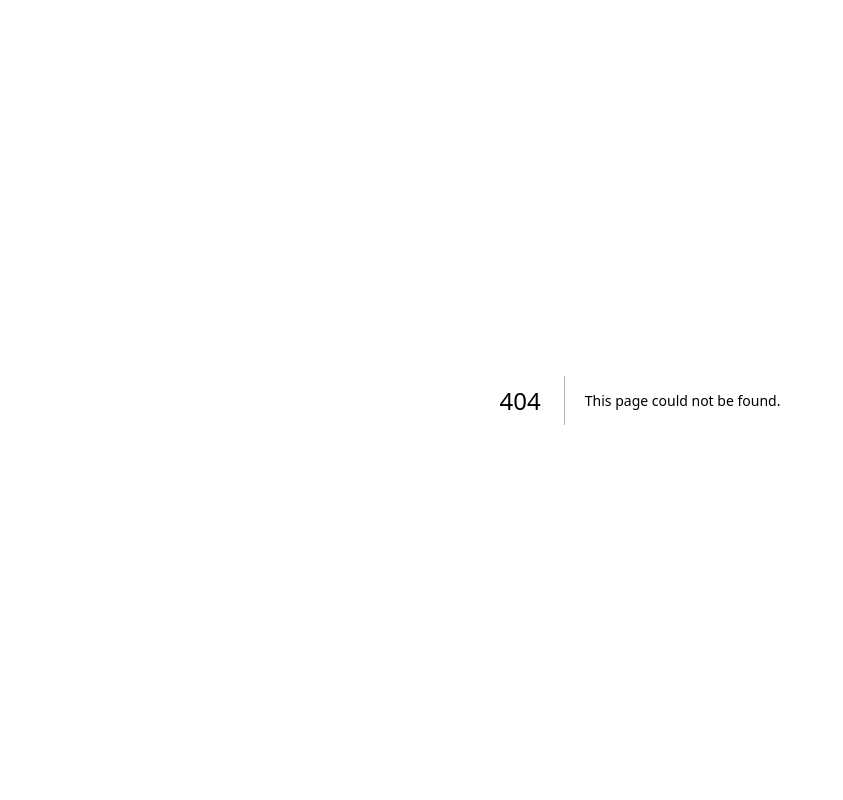
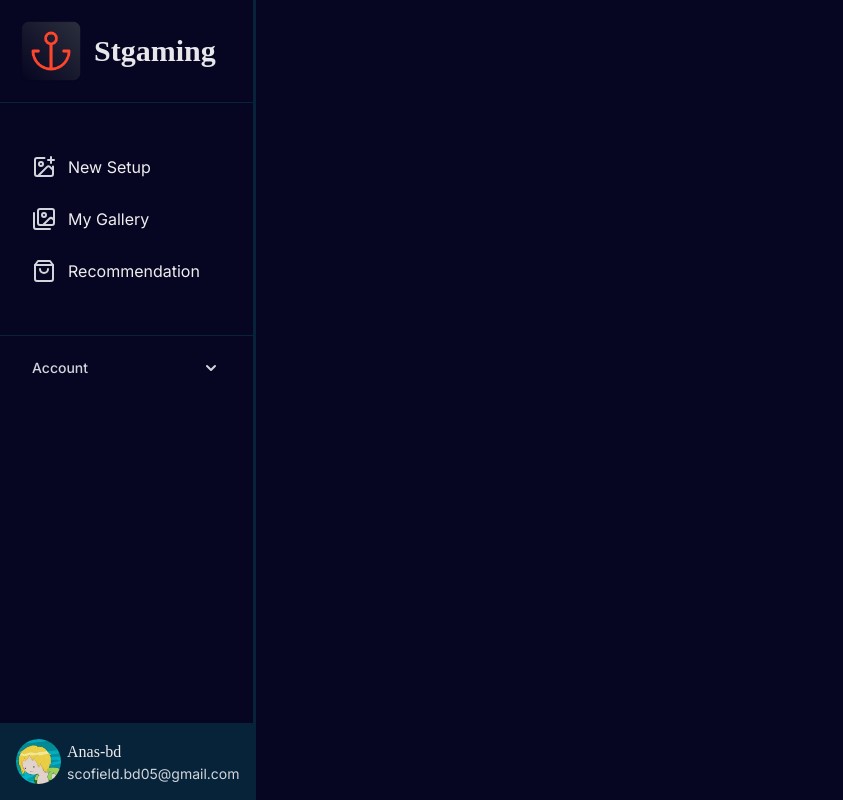
Before and after one commit to Anasbd05/stgaming, a Next.js app: page /dashboard in a window 1280 px wide. Before the commit this address had no page. Shown: the whole page, without its empty margins (0-843 px from the left). Built offline with nearby package versions, Linux system fonts and the light colour scheme.

Commit message:
dash && sidebar added

```diff
--- /dev/null
+++ b/src/app/dashboard/page.tsx
@@ -0,0 +1,13 @@
+import Sidebar from '@/constant/Sidebar'
+import React from 'react'
+
+const Dashboard = () => {
+    return (
+        <div className='w-full '>
+            <Sidebar />
+
+        </div>
+    )
+}
+
+export default Dashboard
--- a/src/app/globals.css
+++ b/src/app/globals.css
@@ -8,12 +8,12 @@
   color-scheme: light;
   --color-primary: #C80036;
   --color-secondary: #FFF455;
-  --color-accent: #FA4032;
+  --color-accent: #30D5C8;
 }
 
 @theme {
   --color-background: #070622;
-  --color-foreground: #0B2447;
+  --color-foreground: #001430;
   --color-pricing: #07233a;
   --color-text: #eeeeee;
   --font-header: "Onest", "sans-serif";
--- a/src/app/login/page.tsx
+++ b/src/app/login/page.tsx
@@ -1,15 +1,22 @@
+"use client"
 import {MoveLeft} from 'lucide-react'
 import Image from 'next/image'
-import Link from 'next/link'
+import {useRouter} from 'next/navigation'
 import React from 'react'
 
 const Login = () => {
+
+    const router = useRouter()
+
+
+
+
     return (
         <section className='h-screen flex flex-col w-4/5 sm:w-3/6 mx-auto md:w-2/5 lg:w-2/6 justify-center'>
-            <Link className='text-lg font-header flex items-center gap-2 px-3 text-center font-medium text-text hover:bg-gray-200 hover:text-black rounded-md py-2 w-20 my-3' href={"/"}>
+            <button onClick={() => router.back()} className='text-lg cursor-pointer font-header flex items-center gap-2 px-3 text-center font-medium text-text hover:bg-gray-200 hover:text-black rounded-md py-2 w-20 my-3'>
                 <MoveLeft className='w-4 h-4' />
                 Back
-            </Link>
+            </button>
             <main className="flex flex-col p-5 bg-foreground rounded-lg  ">
                 <div className="flex gap-3 items-center justify-center">
                     <Image alt="" draggable={false} src={"/logo.png"} height={50} width={50} />
--- a/src/assets/data.js
+++ b/src/assets/data.js
@@ -1,4 +1,4 @@
-import {Paintbrush, ShieldCheck, SwatchBook, Zap } from "lucide-react";
+import {DollarSign, ImagePlus, Images, LogOut, Paintbrush, ShieldCheck, ShoppingBag, SwatchBook, Zap } from "lucide-react";
 import {Twitter , Linkedin ,Instagram} from 'lucide-react'
 import anime from "./animesetup.jpeg"
 import lava from "./lava.jpeg"
@@ -299,3 +299,20 @@ export const styles = [
         bestFor: "Anime Fans"
     }
 ];
+export const sidebarLinks = [
+    {
+        name: "New Setup",
+        link: "dashboard/new-setup" ,
+        icon : <ImagePlus  className="text-gray-300 w-6 h-6" />
+    },
+    {
+        name: "My Gallery",
+        link: "dashboard/my-gallery" ,
+        icon : <Images className="text-gray-300 w-6 h-6" />
+    },
+    {
+        name: "Recommendation",
+        link: "dashboard/recommendation",
+        icon : <ShoppingBag className="text-gray-300 w-6 h-6" />
+     }
+  ];
--- a/src/components/Footer.tsx
+++ b/src/components/Footer.tsx
@@ -5,7 +5,7 @@ const Footer = () => {
         <footer className="flex flex-col gap-5 items-center bg-foreground py-10">
             <section className='footer sm:footer-horizontal px-10'>
                 <nav>
-                    <h6 className="footer-title font-bold tracking-wide text-lg">Services</h6>
+                    <h6 className="footer-title font-bold tracking-wide text-lg">Links</h6>
                     <a className="link link-hover">Features</a>
                     <a className="link link-hover">Styles</a>
                     <a className="link link-hover">Pricing</a>
@@ -29,7 +29,7 @@ const Footer = () => {
                                 type="text"
                                 placeholder="username@site.com"
                                 className="py-1 px-3 outline-none " />
-                            <button className="bg-primary text-white font-medium tracking-wide rounded-md py-2 px-4">Subscribe</button>
+                            <button className="bg-accent text-black hover:opacity-80 font-medium tracking-wide rounded-md py-2 px-4">Subscribe</button>
                         </div>
                     </div>
                 </form>
@@ -37,7 +37,10 @@ const Footer = () => {
             <hr className='h-[1px] border-none w-full bg-neutral-500 ' />
             <div className="flex justify-around py-4 w-full items-center">
                 <p className='text-gray-50'>Copyright © 2025 - All right reserved by <span className='font-bold tracking-wide'>Stgaming</span> </p>
-                <small className='text-sm text-gray-300 tracking-wide'>Hey 🖐 it&#39;s me <a target='-blank' href="https://x.com/Anas_bd01">Anas</a> the founder wish you the best</small>
+                <small className='text-sm text-gray-300 tracking-wide'>Hey 🖐 it&#39;s me &nbsp;
+                    <a className='underline' target='-blank' href="https://x.com/Anas_bd01">Anas</a>&nbsp;
+                    the founder wish you the best
+                </small>
             </div>
         </footer>
     )
--- a/src/components/Hero.tsx
+++ b/src/components/Hero.tsx
@@ -10,7 +10,7 @@ const Hero = () => {
             <p className='text-sm my-5 max-w-lg md:max-w-xl text-center leading-relaxed '>Turn messy or empty rooms into epic gaming spaces in seconds. Upload a photo and let AI create the ultimate setup for you!</p>
             <div className='py-2 my-5 px-2 w-3/4 md:w-2/5 border border-foreground rounded-lg flex  '>
                 <input type="text" autoFocus placeholder='Email address' className='py-1 outline-none px-4 w-full' />
-                <button className='py-2 px-5 bg-gradient-to-r cursor-pointer from-primary  to-accent rounded-lg'>Subscribe</button>
+                <button className='py-2 px-5 bg-gradient-to-r cursor-pointer bg-accent text-black rounded-lg'>Subscribe</button>
             </div>
         </div>
     )
--- a/src/components/Navbar.tsx
+++ b/src/components/Navbar.tsx
@@ -15,7 +15,7 @@ const Navbar = () => {
                 <Link className='font-header text-lg py-1 px-4 hover:bg-primary duration-300 text-text rounded-md' href={"#faq"}>FAQ</Link>
             </ul>
             <Link href={"/login"}>
-                <button className='bg-primary rounded-md text-text hover:opacity-85 py-2 px-8'>Login</button>
+                <button className='bg-primary rounded-md cursor-pointer text-text hover:opacity-85 py-2 px-8'>Login</button>
             </Link>
         </nav>
     )
--- /dev/null
+++ b/src/constant/Header.tsx
@@ -0,0 +1,11 @@
+import React from 'react'
+
+const Header = () => {
+    return (
+        <div>
+
+        </div>
+    )
+}
+
+export default Header
--- /dev/null
+++ b/src/constant/Sidebar.tsx
@@ -0,0 +1,78 @@
+import {sidebarLinks} from '@/assets/data'
+import {BadgeCent,LogOut} from 'lucide-react'
+import Image from 'next/image'
+import Link from 'next/link'
+import React from 'react'
+
+const Sidebar = () => {
+    return (
+        <section className="flex h-screen w-1/5 flex-col justify-between border-r-[3px] border-pricing">
+            <div className='flex flex-col gap-8'>
+                <main className='flex gap-2 border-b border-pricing items-center py-4 px-4'>
+                    <Image alt='' src={"/logo.png"} height={70} width={70} />
+                    <h2 className='text-3xl font-bold  text-gray-200 font-header'>Stgaming</h2>
+                </main>
+
+                <ul className="flex flex-col  border-pricing px-4 py-2.5 gap-2">
+                    {sidebarLinks.map((item) => (
+                        <Link className='py-2.5 px-4 hover:bg-foreground  flex items-center gap-3 rounded-lg' href={item.link} key={item.name}>
+                            {item.icon}
+                            {item.name}
+                        </Link>
+                    ))}
+                </ul>
+
+                <details className="group border-t border-pricing py-2.5 [&_summary::-webkit-details-marker]:hidden">
+                    <summary
+                        className="flex cursor-pointer mx-4 items-center justify-between rounded-lg px-4 py-3 text-gray-300 hover:bg-primary hover:text-white"
+                    >
+                        <span className="text-sm font-medium"> Account </span>
+                        <span className="shrink-0 transition duration-300 group-open:-rotate-180">
+                            <svg
+                                xmlns="http://www.w3.org/2000/svg"
+                                className="size-5"
+                                viewBox="0 0 20 20"
+                                fill="currentColor"
+                            >
+                                <path
+                                    fillRule="evenodd"
+                                    d="M5.293 7.293a1 1 0 011.414 0L10 10.586l3.293-3.293a1 1 0 111.414 1.414l-4 4a1 1 0 01-1.414 0l-4-4a1 1 0 010-1.414z"
+                                    clipRule="evenodd"
+                                />
+                            </svg>
+                        </span>
+                    </summary>
+
+                    <ul className="mt-2 px-4">
+
+                        <Link
+                            href="dashboard/subscription"
+                            className="py-2.5 px-4 hover:bg-foreground  flex items-center gap-3 rounded-lg">
+                            <BadgeCent className='w-5 h-5' />
+                            Subscription
+                        </Link>
+                        <Link
+                            href="logout"
+                            className="py-2.5 px-4 hover:bg-red-100 hover:text-red-600  flex items-center gap-3 rounded-lg">
+                            <LogOut className='w-5 h-5' />
+                            Logout
+                        </Link>
+
+
+                    </ul>
+                </details>
+            </div>
+            <div className="flex items-center bg-pricing py-4 gap-1.5 px-4">
+                <Image src={"/profile.jpg"} className='rounded-full' alt='' height={45} width={45} />
+                <div className="flex flex-col">
+                    <h3 className=' font-medium font-header'>Anas-bd</h3>
+                    <p className='text-sm text-gray-300'>scofield.bd05@gmail.com</p>
+                </div>
+            </div>
+
+
+        </section>
+    )
+}
+
+export default Sidebar
```
